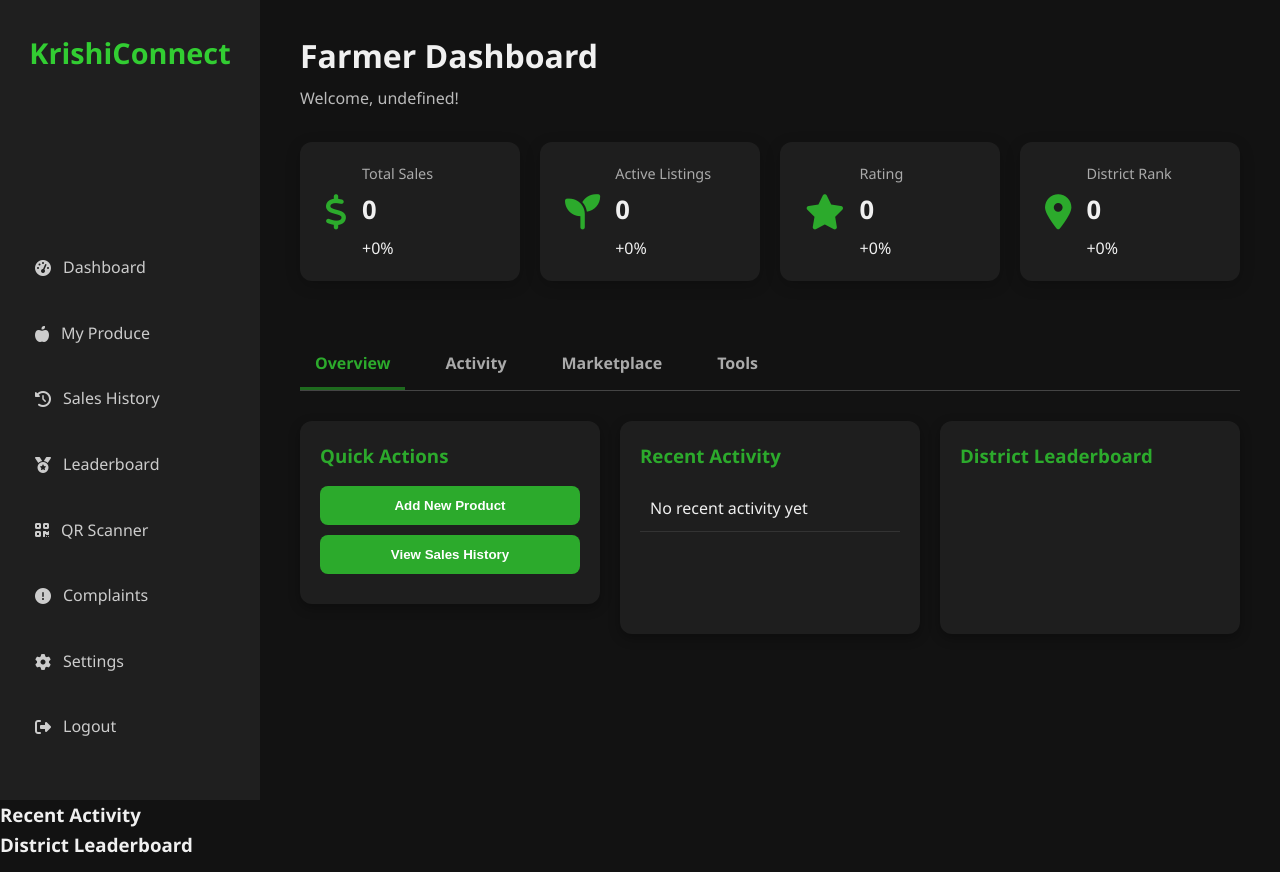
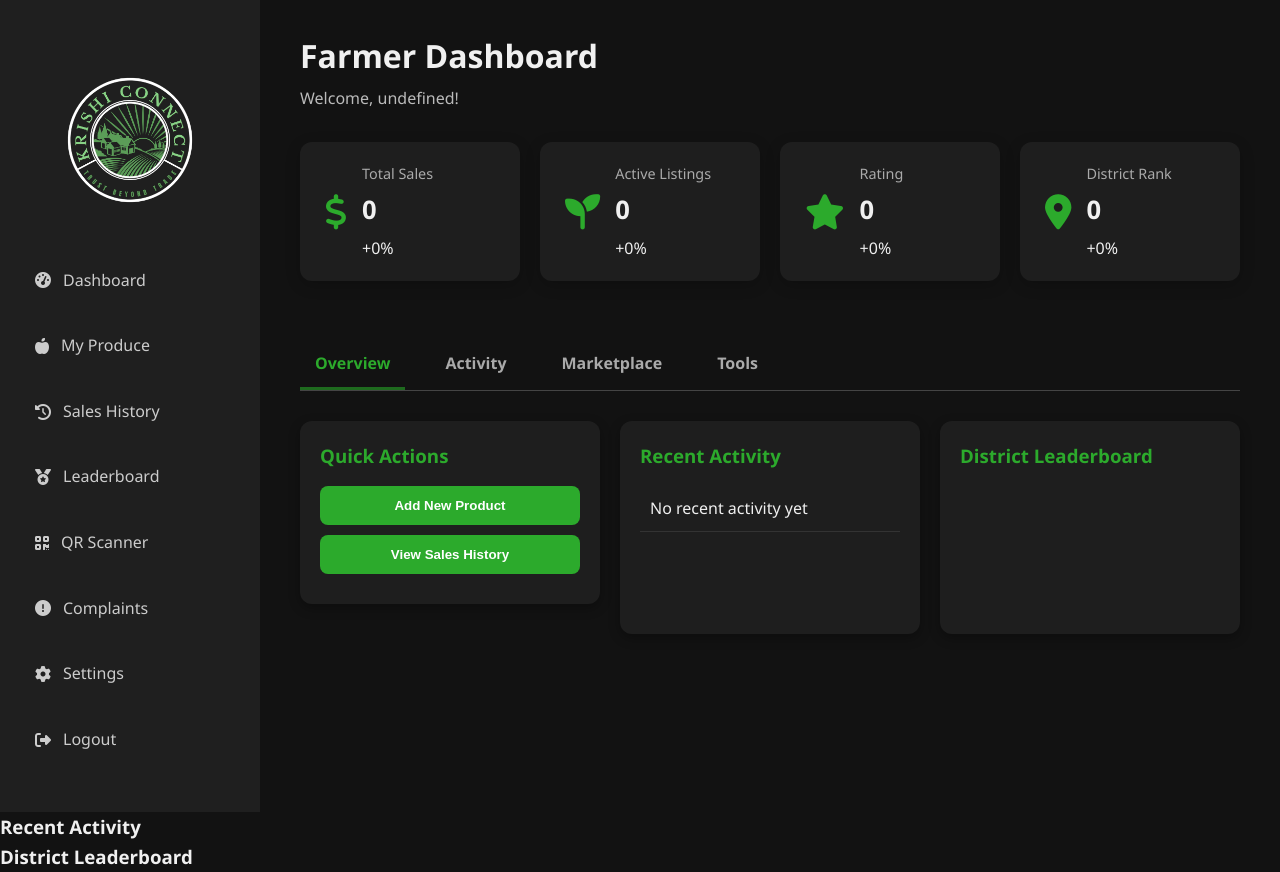
Before and after one commit to Hitesh240ii/SIH, a website: page Public/dashboards/farmer.html in a window 1280 px wide. Drawn offline with Linux system fonts and the light colour scheme; no server answers; sample sign-in values are in the browser's storage.

Commit message:
logo added

```diff
--- a/Public/css/farmerDashboard.css
+++ b/Public/css/farmerDashboard.css
@@ -413,6 +413,17 @@ header p {
   transform: translateY(-2px);
 }
 
+.logo-container {
+  text-align: center;
+  padding: 10px;
+}
+
+.dashboard-logo {
+  max-width: 200px;   /* adjust size */
+  height: auto;
+  cursor: pointer;
+}
+
 
 /* Media queries for smaller screens */
 @media (max-width: 1024px) {
@@ -420,6 +431,8 @@ header p {
     flex: 1 1 calc(50% - 20px); /* 2 cards per row */
   }
 }
+
+
 
 @media (max-width: 768px) {
   .overview-card {
--- a/Public/dashboards/farmer.html
+++ b/Public/dashboards/farmer.html
@@ -12,7 +12,12 @@
   <div class="dashboard-container">
     <!-- Sidebar -->
    <aside class="sidebar">
-      <h2 class="logo">KrishiConnect</h2>
+  <div class="logo-container">
+    <a href="../index.html">
+      <img src="../images/logo.png" alt="KrishiConnect Logo" class="dashboard-logo">
+    </a>
+  </div>
+
   <nav>
     <ul>
       <li><a href="#"><i class="fas fa-tachometer-alt"></i> Dashboard</a></li>
@@ -26,6 +31,7 @@
     </ul>
   </nav>
 </aside>
+
 
     <!-- Main content -->
     <main class="main-content">
```
Also changed, not shown: Public/images/logo.png (added). Lines whose indentation alone changed are shown as unchanged.
